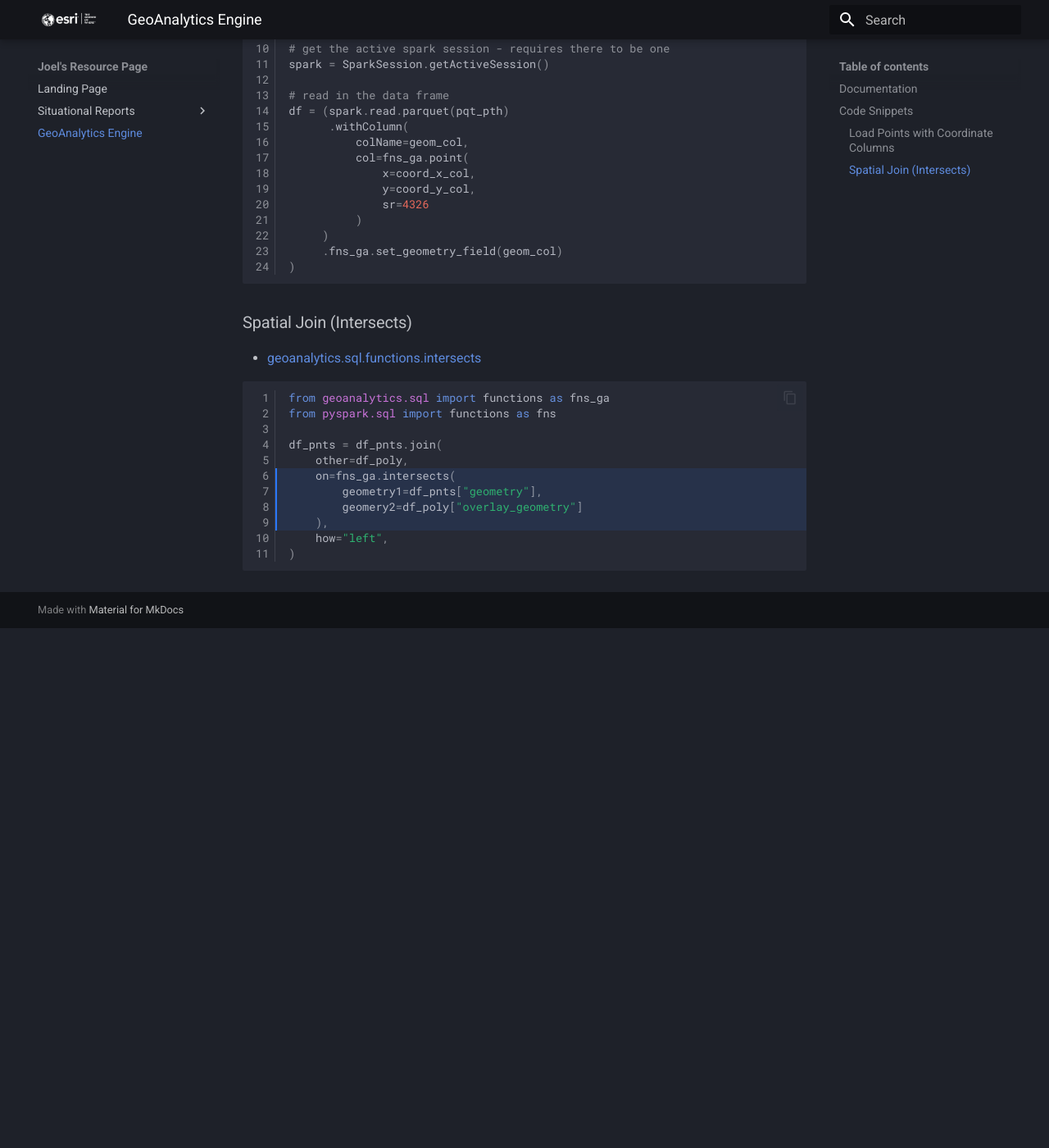
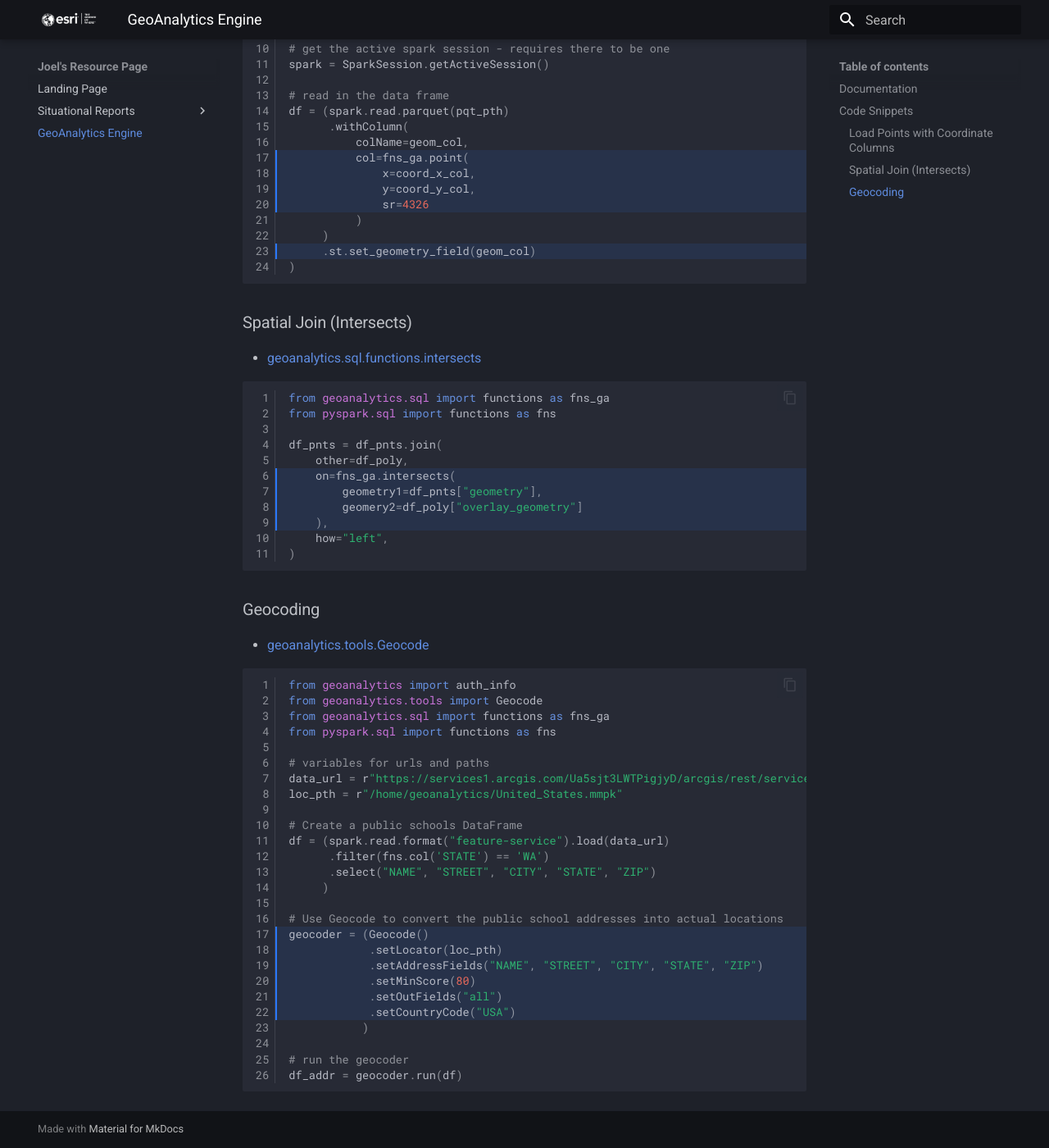
Before and after one commit to knu2xs/esri-resource-page, an MkDocs documentation site: the page built from docs/geoanalytics.md, in a window 1280 px wide and 1400 px high, scrolled down 634 px. Shown: the whole window at 82% size. Built offline with MkDocs 1.6.1 and Material for MkDocs 9.7.7, drawn with Linux system fonts in a browser that asks for light colours; before the commit the page ends 1398 px from its top, so only the background shows below that; some of the changed text lies outside the part shown.

Commit message:
update sitreps

````diff
--- a/docs/geoanalytics.md
+++ b/docs/geoanalytics.md
@@ -9,9 +9,9 @@
 ### Load Points with Coordinate Columns
 
 - [geoanalytics.sql.functions.point](https://developers.arcgis.com/geoanalytics/api-reference/geoanalytics.sql.functions.html#point)
-- [geoanalytics.sql.functions.srid](https://developers.arcgis.com/geoanalytics/api-reference/geoanalytics.sql.functions.html#srid)
+- [geoanalytics.extensions.STDataFrameAccessor.set_geometry_field](https://developers.arcgis.com/geoanalytics/api-reference/geoanalytics.extensions.html#set-geometry-field)
 
-```python
+```python hl_lines="17 18 19 20 23"
 from geoanalytics.sql import functions as fns_ga
 from pyspark.sql import SparkSession
 from pyspark.sql import functions as fns
@@ -34,7 +34,7 @@
               sr=4326
           )
      )
-     .fns_ga.set_geometry_field(geom_col)
+     .st.set_geometry_field(geom_col)
 )
 ```
 
@@ -55,3 +55,36 @@
     how="left",
 )
 ```
+
+### Geocoding
+
+- [geoanalytics.tools.Geocode](https://developers.arcgis.com/geoanalytics/api-reference/geoanalytics.tools.html#geocode)
+
+```python hl_lines="17 18 19 20 21 22"
+from geoanalytics import auth_info
+from geoanalytics.tools import Geocode
+from geoanalytics.sql import functions as fns_ga
+from pyspark.sql import functions as fns
+
+# variables for urls and paths
+data_url = r"https://services1.arcgis.com/Ua5sjt3LWTPigjyD/arcgis/rest/services/Public_School_Location_201819/FeatureServer/0"
+loc_pth = r"/home/geoanalytics/United_States.mmpk"
+
+# Create a public schools DataFrame
+df = (spark.read.format("feature-service").load(data_url)
+      .filter(fns.col('STATE') == 'WA')
+      .select("NAME", "STREET", "CITY", "STATE", "ZIP")
+     )
+
+# Use Geocode to convert the public school addresses into actual locations
+geocoder = (Geocode()
+            .setLocator(loc_pth)
+            .setAddressFields("NAME", "STREET", "CITY", "STATE", "ZIP")
+            .setMinScore(80)
+            .setOutFields("all")
+            .setCountryCode("USA")
+           )
+
+# run the geocoder
+df_addr = geocoder.run(df)
+```
````
Also changed, not shown: docs/sitreps/posts/sitrep_20240329.md (+7 -4 lines).
